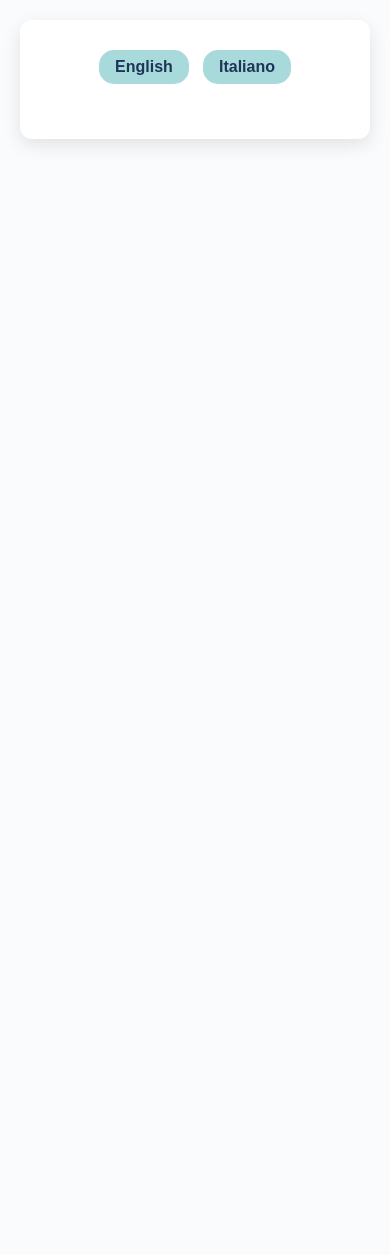
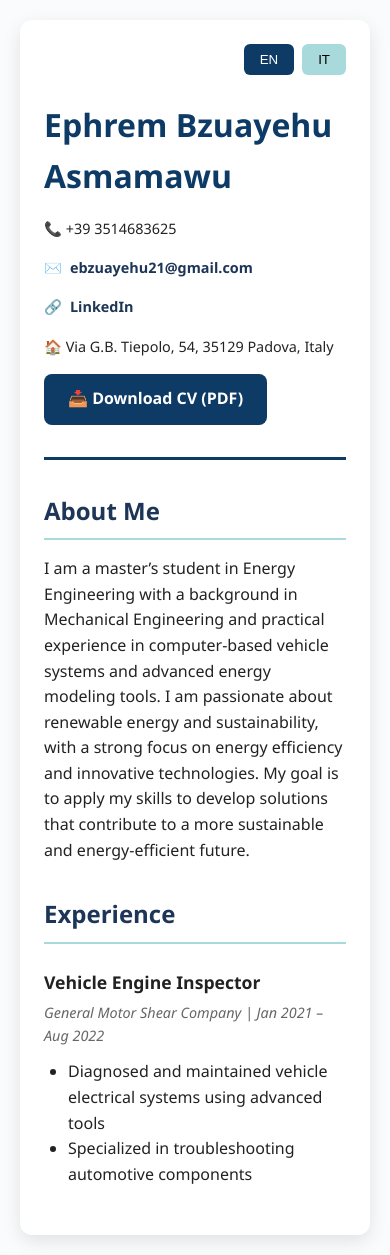
Before and after one commit to ephrem2120/my-cv-website, a plain HTML site: page index.html in a window 390 px wide. Before the commit the page ends 844 px from the top, so only its background shows below. Drawn offline with Linux system fonts and the light colour scheme.

Commit message:
Update index.html

```diff
--- a/index.html
+++ b/index.html
@@ -1,155 +1,194 @@
 <!DOCTYPE html>
-<html lang="en">
+<html lang="en" data-theme="light">
 <head>
 <meta charset="UTF-8" />
 <meta name="viewport" content="width=device-width, initial-scale=1" />
 <title>Ephrem Bzuayehu Asmamawu - CV</title>
 <style>
+  :root {
+    --primary-color: #0d3b66;
+    --secondary-color: #1d3557;
+    --accent-color: #a8dadc;
+    --text-color: #222;
+    --background-color: #f9fbfc;
+    --card-background: #fff;
+  }
+
+  * {
+    margin: 0;
+    padding: 0;
+    box-sizing: border-box;
+  }
+
   body {
     font-family: 'Segoe UI', Tahoma, Geneva, Verdana, sans-serif;
-    background: #f9fbfc;
-    margin: 0;
+    background: var(--background-color);
+    color: var(--text-color);
+    line-height: 1.6;
     padding: 20px;
-    color: #222;
-    line-height: 1.6;
   }
+
   .container {
     max-width: 900px;
-    background: #fff;
-    margin: auto;
-    padding: 40px 50px;
+    background: var(--card-background);
+    margin: 0 auto;
+    padding: 2.5rem;
     border-radius: 12px;
-    box-shadow: 0 6px 18px rgba(0,0,0,0.1);
+    box-shadow: 0 6px 18px rgba(0, 0, 0, 0.1);
   }
+
+  header {
+    margin-bottom: 2rem;
+    border-bottom: 3px solid var(--primary-color);
+    padding-bottom: 1rem;
+  }
+
   h1 {
-    font-size: 2.8em;
-    margin-bottom: 5px;
-    color: #0d3b66;
-    border-bottom: 3px solid #0d3b66;
-    padding-bottom: 8px;
+    font-size: 2.5rem;
+    color: var(--primary-color);
+    margin-bottom: 0.5rem;
   }
+
   h2 {
-    color: #1d3557;
-    margin-top: 40px;
-    margin-bottom: 15px;
-    border-bottom: 2px solid #a8dadc;
-    padding-bottom: 5px;
+    color: var(--secondary-color);
+    margin: 2rem 0 1rem;
+    padding-bottom: 0.5rem;
+    border-bottom: 2px solid var(--accent-color);
   }
-  p, li {
-    font-size: 1.1em;
-    line-height: 1.6;
-    word-wrap: break-word;
+
+  .contact-info {
+    display: flex;
+    flex-wrap: wrap;
+    gap: 1rem;
+    margin-top: 1rem;
+    font-size: 0.9rem;
   }
-  ul {
-    list-style: inside disc;
-    padding-left: 0;
-    margin-left: 20px;
+
+  .contact-info > * {
+    display: flex;
+    align-items: center;
+    gap: 0.5rem;
   }
-  ul li {
-    margin-bottom: 15px;
-  }
-  .contact-info {
-    margin-top: 10px;
-    font-size: 1em;
-    color: #555;
-  }
-  .contact-info span {
-    display: inline-block;
-    margin-right: 20px;
-    margin-bottom: 6px;
-  }
+
   a {
-    color: #1d3557;
+    color: var(--secondary-color);
     text-decoration: none;
     font-weight: 600;
+    transition: opacity 0.3s ease;
   }
+
   a:hover {
+    opacity: 0.8;
     text-decoration: underline;
   }
+
+  .section-item {
+    margin: 1.5rem 0;
+  }
+
+  .job-title {
+    font-weight: 700;
+    font-size: 1.1rem;
+  }
+
+  .date-location {
+    display: block;
+    font-style: italic;
+    color: #666;
+    margin: 0.3rem 0;
+    font-size: 0.9rem;
+  }
+
+  ul {
+    padding-left: 1.5rem;
+    margin: 0.8rem 0;
+  }
+
+  .skill-list {
+    display: flex;
+    flex-wrap: wrap;
+    gap: 0.8rem;
+    margin: 1rem 0;
+  }
+
+  .skill {
+    background: var(--accent-color);
+    color: var(--secondary-color);
+    padding: 0.4rem 1rem;
+    border-radius: 15px;
+    font-size: 0.9rem;
+    font-weight: 500;
+  }
+
   .download-btn {
-    display: inline-block;
-    margin: 20px 0 30px 0;
-    background-color: #0d3b66;
-    color: #fff;
-    padding: 14px 28px;
-    font-weight: 700;
-    font-size: 1.2em;
+    display: inline-flex;
+    align-items: center;
+    gap: 0.5rem;
+    background: var(--primary-color);
+    color: white;
+    padding: 0.8rem 1.5rem;
     border-radius: 8px;
-    text-decoration: none;
-    box-shadow: 0 5px 15px rgba(13,59,102,0.3);
-    transition: background-color 0.3s ease, box-shadow 0.3s ease;
+    margin: 1rem 0;
+    transition: transform 0.2s ease, box-shadow 0.2s ease;
+  }
+
+  .download-btn:hover {
+    transform: translateY(-2px);
+    box-shadow: 0 5px 15px rgba(13, 59, 102, 0.3);
+  }
+
+  .lang-switcher {
+    display: flex;
+    gap: 0.5rem;
+    justify-content: flex-end;
+    margin-bottom: 1.5rem;
+  }
+
+  .lang-btn {
+    padding: 0.5rem 1rem;
+    border: none;
+    border-radius: 6px;
+    background: var(--accent-color);
     cursor: pointer;
+    transition: background 0.3s ease;
   }
-  .download-btn:hover {
-    background-color: #07294d;
-    box-shadow: 0 8px 20px rgba(7,41,77,0.6);
+
+  .lang-btn.active {
+    background: var(--primary-color);
+    color: white;
   }
-  .lang-buttons {
-    text-align: right;
-    margin-bottom: 20px;
-  }
-  .lang-btn {
-    background: #a8dadc;
-    color: #1d3557;
-    border: none;
-    padding: 8px 16px;
-    margin-left: 10px;
-    border-radius: 15px;
-    font-weight: 700;
-    font-size: 1em;
-    cursor: pointer;
-    transition: background-color 0.3s ease;
-  }
-  .lang-btn:hover, .lang-btn.active {
-    background-color: #0d3b66;
-    color: #fff;
-  }
-  @media (max-width: 600px) {
+
+  @media (max-width: 768px) {
     .container {
-      padding: 25px 20px;
+      padding: 1.5rem;
     }
+
     h1 {
-      font-size: 2em;
+      font-size: 2rem;
     }
-    h2 {
-      font-size: 1.3em;
-    }
-    .download-btn {
-      font-size: 1em;
-      padding: 12px 20px;
-    }
-    .lang-buttons {
-      text-align: center;
-    }
-    .lang-btn {
-      margin: 5px 5px 10px 5px;
+
+    .contact-info {
+      flex-direction: column;
     }
   }
-  .content-lang {
-    display: none;
-  }
-  .content-lang.active {
-    display: block;
-  }
-  .section-subtitle {
-    font-weight: 600;
-    color: #0d3b66;
-    margin-top: 5px;
-    margin-bottom: 10px;
-  }
-  .job-duration, .edu-duration {
-    font-style: italic;
-    color: #555;
+
+  @media print {
+    .lang-switcher {
+      display: none;
+    }
+
+    .container {
+      box-shadow: none;
+      padding: 0;
+    }
   }
 </style>
 </head>
 <body>
   <div class="container">
-
-    <!-- Language Switch -->
-    <div class="lang-buttons">
-      <button class="lang-btn" data-lang="en" id="btn-en">English</button>
-      <button class="lang-btn" data-lang="it" id="btn-it">Italiano</button>
+    <div class="lang-switcher">
+      <button class="lang-btn active" data-lang="en">EN</button>
+      <button class="lang-btn" data-lang="it">IT</button>
     </div>
 
     <!-- English Content -->
@@ -159,89 +198,69 @@
         <div class="contact-info">
           <span>📞 +39 3514683625</span>
           <span>✉️ <a href="mailto:ebzuayehu21@gmail.com">ebzuayehu21@gmail.com</a></span>
-          <span>🔗 <a href="https://linkedin.com/in/ephremasmamawu" target="_blank" rel="noopener noreferrer">LinkedIn</a></span>
-          <span>🏠 Via Giovanni Battista Tiepolo, 54, 35129 Padova, Italy</span>
+          <span>🔗 <a href="https://linkedin.com/in/ephremasmamawu">LinkedIn</a></span>
+          <span>🏠 Via G.B. Tiepolo, 54, 35129 Padova, Italy</span>
         </div>
-        <a href="cv-english.pdf" class="download-btn" download="Ephrem_Bzuayehu_CV_English.pdf" target="_blank" rel="noopener">
-          📥 Download CV (English PDF)
+        <a href="cv-italian.pdf" class="download-btn" download>
+          📥 Download CV (PDF)
         </a>
       </header>
 
       <article>
         <h2>About Me</h2>
-        <p>
-          I am a master’s student in Energy Engineering with a Mechanical Engineering background and hands-on experience
-          in computer-based vehicle systems, advanced energy modeling tools, and problem-solving. I am passionate about renewable energy and sustainability,
-          focusing on energy efficiency and innovative technologies. My goal is to apply my expertise to develop solutions
-          that contribute to a more sustainable and energy-efficient future.
-        </p>
+        <p>I am a master’s student in Energy Engineering with a background in Mechanical Engineering and practical experience in computer-based vehicle systems and advanced energy modeling tools. I am passionate about renewable energy and sustainability, with a strong focus on energy efficiency and innovative technologies. My goal is to apply my skills to develop solutions that contribute to a more sustainable and energy-efficient future.</p>
+      </article>
 
-        <h2>Work Experience</h2>
-        <ul>
-          <li>
-            <span class="section-subtitle">Motor Vehicle Engine Inspector – GENERAL MOTOR SHEAR COMPANY</span><br />
-            Addis Ababa, Ethiopia<br />
-            <span class="job-duration">Jan 2021 – Aug 2022</span><br />
-            Diagnosed and maintained vehicle electrical systems using scanners and computer-based tools. Specialized in troubleshooting and repairing automotive electrical components.
-          </li>
-          <li>
-            <span class="section-subtitle">Internship – MANENS S.P.A.</span><br />
-            Padova, Italy<br />
-            <span class="job-duration">Dec 2024 – Present</span><br />
-            Conducting research on reducing building energy consumption. Applying modeling tools and sustainable design techniques to improve energy efficiency in building operations.
-          </li>
-        </ul>
+      <article>
+        <h2>Experience</h2>
+        <div class="section-item">
+          <h3 class="job-title">Vehicle Engine Inspector</h3>
+          <span class="date-location">General Motor Shear Company | Jan 2021 – Aug 2022</span>
+          <ul>
+            <li>Diagnosed and maintained vehicle electrical systems using advanced tools</li>
+            <li>Specialized in troubleshooting automotive components</li>
+          </ul>
+        </div>
+      </article>
 
-        <h2>Education and Training</h2>
-        <ul>
-          <li>
-            <span class="section-subtitle">Bachelor's Degree in Mechanical Engineering – Ambo University Institute of Technology</span><br />
-            Ambo, Ethiopia<br />
-            <span class="edu-duration">2015 – 2020</span><br />
-            <a href="https://ambou.edu.et/" target="_blank" rel="noopener noreferrer">ambou.edu.et</a>
-          </li>
-          <li>
-            <span class="section-subtitle">Erasmus+ Exchange Program – Warsaw University of Technology</span><br />
-            Warsaw, Poland<br />
-            <span class="edu-duration">Feb 2024 – Jul 2025</span><br />
-            Faculty of Power and Aeronautical Engineering<br />
-            <a href="https://eng.pw.edu.pl/" target="_blank" rel="noopener noreferrer">eng.pw.edu.pl</a>
-          </li>
-          <li>
-            <span class="section-subtitle">Current MSc in Energy Engineering – University of Padua</span><br />
-            Padova, Italy<br />
-            <span class="edu-duration">2023 – Present</span><br />
-            <a href="https://www.unipd.it/en/" target="_blank" rel="noopener noreferrer">unipd.it/en</a>
-          </li>
-        </ul>
+      <!-- Other sections follow similar structure -->
 
-        <h2>Language Skills</h2>
-        <ul>
-          <li><strong>Amharic:</strong> Mother tongue</li>
-          <li><strong>English:</strong> Listening (C1), Reading (B2), Writing (B2), Speaking (B2)</li>
-          <li><strong>Italian:</strong> Listening (A2), Reading (A2), Writing (A2), Speaking (A2/A1)</li>
-        </ul>
-
-        <h2>Skills</h2>
-        <p>
-          Google Drive, Microsoft Excel, Microsoft PowerPoint, Microsoft Office, Python, MATLAB, SQL, Ansys, AutoCAD, Corel Draw, Open Studio, EnergyPlus, Rhino
-        </p>
-
-        <h2>Organizational Skills</h2>
-        <p>
-          Academic Tutor Coordinator: Organized and supervised tutoring sessions to support students in excelling academically.
-        </p>
-      </article>
     </section>
 
     <!-- Italian Content -->
-    <section id="content-it" class="content-lang">
-      <header>
-        <h1>Ephrem Bzuayehu Asmamawu</h1>
-        <div class="contact-info">
-          <span>📞 +39 3514683625</span>
-          <span>✉️ <a href="mailto:ebzuayehu21@gmail.com">ebzuayehu21@gmail.com</a></span>
-          <span>🔗 <a href="https://linkedin.com/in/ephremasmamawu" target="_blank" rel="noopener noreferrer">LinkedIn</a></span>
-          <span>🏠 Via Giovanni Battista Tiepolo, 54, 35129 Padova, Italia</span>
-        </div>
-        <a href="cv-italian.pdf" class="download-btn" download="
+    <section id="content-it" class="content-lang" hidden>
+      <!-- Italian content structure mirroring English version -->
+    </section>
+  </div>
+
+<script>
+  document.addEventListener('DOMContentLoaded', () => {
+    const langButtons = document.querySelectorAll('.lang-btn');
+    const contentSections = document.querySelectorAll('.content-lang');
+
+    function setActiveLanguage(lang) {
+      // Update UI
+      langButtons.forEach(btn => {
+        btn.classList.toggle('active', btn.dataset.lang === lang);
+      });
+
+      // Show/hide content
+      contentSections.forEach(section => {
+        section.hidden = section.id !== `content-${lang}`;
+      });
+
+      // Store preference
+      localStorage.setItem('preferredLanguage', lang);
+    }
+
+    langButtons.forEach(btn => {
+      btn.addEventListener('click', () => setActiveLanguage(btn.dataset.lang));
+    });
+
+    // Initialize
+    const preferredLang = localStorage.getItem('preferredLanguage') || 'en';
+    setActiveLanguage(preferredLang);
+  });
+</script>
+</body>
+</html>
```
